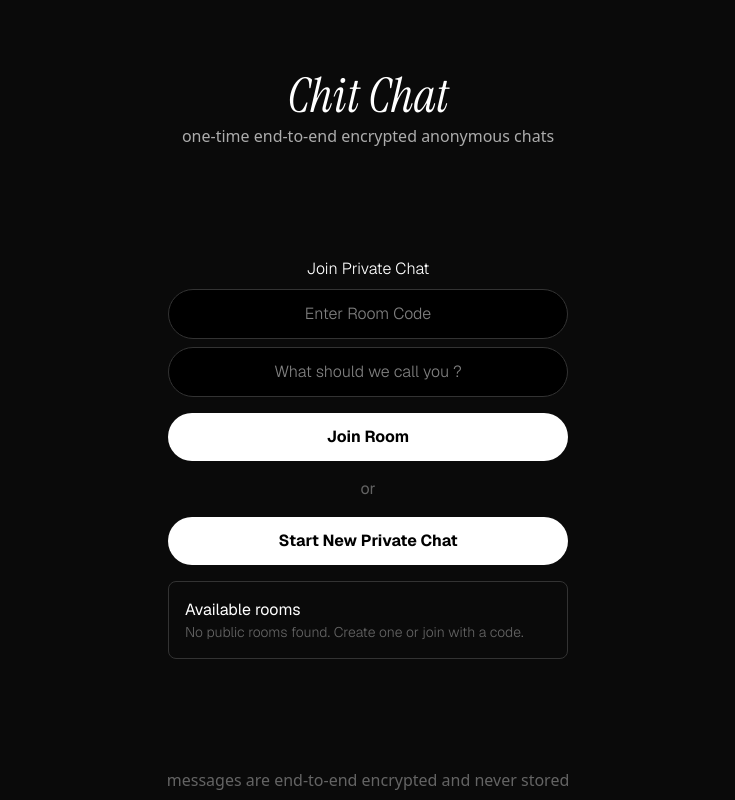
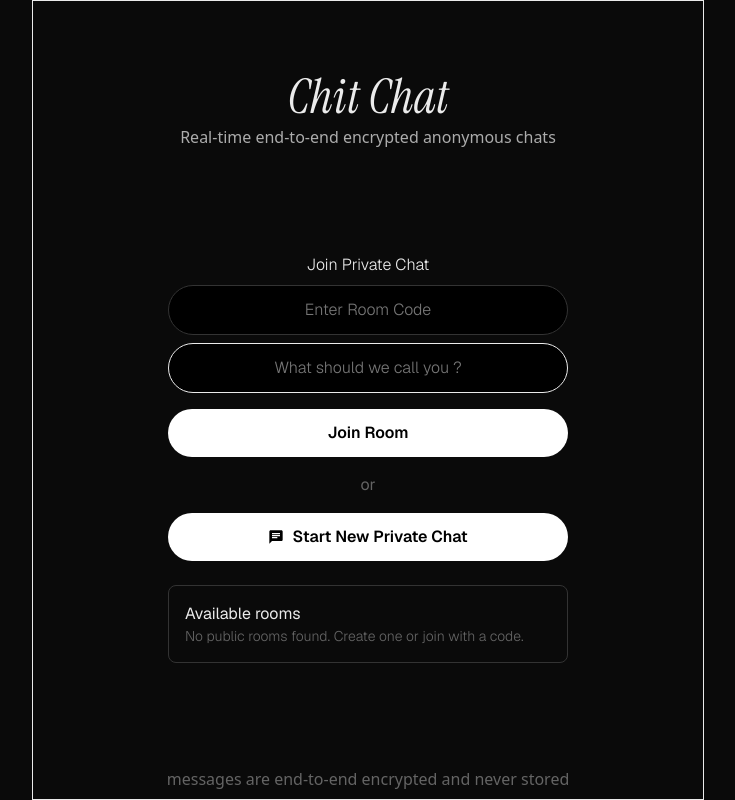
Before and after one commit to Yashx18/ChatApp, a React (Vite) app: page / in a window 1280 px wide. Shown: the whole page, without its empty margins (272-1007 px from the left). Built offline with nearby package versions, Linux system fonts and the light colour scheme; no server answers.

Commit message:
Working on the Chatting page

```diff
--- a/package.json
+++ b/package.json
@@ -13,6 +13,7 @@
     "@tailwindcss/vite": "^4.1.12",
     "react": "^19.1.1",
     "react-dom": "^19.1.1",
+    "react-icons": "^5.5.0",
     "react-router-dom": "^7.8.2",
     "tailwindcss": "^4.1.12"
   },
--- a/src/App.tsx
+++ b/src/App.tsx
@@ -2,6 +2,7 @@ import { useEffect, useRef, useState } from "react";
 import "./App.css";
 import Home from "./pages/Home";
 import { Route, Routes } from "react-router-dom";
+import Chat from "./pages/Chat";
 
 function App() {
   const API_URL = import.meta.env.VITE_API_URL;
@@ -78,6 +79,7 @@ function App() {
       <Routes>
         <Route path="/" element={<Home/>}></Route>
         <Route path="/home" element={<Home/>}></Route>
+        <Route path="/chat" element={<Chat/>}></Route>
       </Routes>
     </div>
   );
--- /dev/null
+++ b/src/pages/Chat.tsx
@@ -0,0 +1,30 @@
+import { FaPaperPlane } from "react-icons/fa";
+
+const Chat = () => {
+  console.log("Reached here");
+
+  return (
+    <div className="w-screen h-full flex items-center justify-center bg-[#0a0a0a] text-[#ebebeb]">
+      <div
+        className="bg-[#0e0e0e] w-full max-w-3xl h-full flex flex-col items-center
+	  justify-between px-6"
+      >
+        <div className="w-full py-4 flex items-center justify-between">
+          <span className="">Chit Chat</span>
+          <span className="">Chit Chat</span>
+          <span className="">Chit Chat</span>
+        </div>
+        <div className="w-full h-10/12 border border-[#ffffff52] rounded-t-xl flex items-center justify-center flex-col bg-[#0a0a0a] relative">
+          No messages yet. Start the Conversation!
+          <div className="w-full absolute bottom-0 flex px-2 py-2">
+            <input type="text" className="border border-white w-full rounded-lg" placeholder="Type a message .."/>
+            <span className="p-2 bg-purple-600 flex items-center justify-center rounded-full">
+              <FaPaperPlane className="size-6" />
+            </span>
+          </div>
+        </div>
+      </div>
+    </div>
+  );
+};
+export default Chat;
--- a/src/pages/Home.tsx
+++ b/src/pages/Home.tsx
@@ -1,4 +1,5 @@
 import { useRef, useState } from "react";
+import { MdChat } from "react-icons/md";
 
 const Home = () => {
   const inputRef = useRef(null);
@@ -46,13 +47,13 @@ const Home = () => {
   };
 
   return (
-    <div className="flex flex-col items-center justify-between w-full max-w-200 h-full text-white">
+    <div className="flex flex-col items-center justify-between h-full w-full max-w-2xl text-[#ebebeb] border">
       <div className="flex items-center flex-col justify-center mt-18">
         <h1 className="text-5xl font-medium font-instrument-serif italic mb-1">
           Chit Chat
         </h1>
         <span className="text-md font-light text-[#acacac]">
-          one-time end-to-end encrypted anonymous chats
+          Real-time end-to-end encrypted anonymous chats
         </span>
       </div>
       <div className="w-full max-w-100 flex flex-col items-center justify-center font-geist">
@@ -66,13 +67,13 @@ const Home = () => {
         <input
           type="text"
           ref={usernameRef}
-          className="bg-[#000000] border px-4 py-3 border-[#333333] rounded-full focus-within:border-[#e0e0e0] focus-within:outline-none w-full text-center placeholder:font-light"
+          className="bg-[#000000] border px-4 py-3 borpder-[#333333] rounded-full focus-within:border-[#e0e0e0] focus-within:outline-none w-full text-center placeholder:font-light"
           placeholder="What should we call you ?"
         />
 
         <button
           type="submit"
-          className="bg-white text-black w-full py-3 mt-4 rounded-full cursor-pointer hover:bg-[#e7e7e7] font-bold"
+          className="bg-white text-black w-full py-3 mt-4 rounded-full cursor-pointer hover:bg-[#e7e7e7] font-semibold"
           onClick={joinRoom}
         >
           Join Room
@@ -80,15 +81,15 @@ const Home = () => {
 
         <span className="my-4 text-[#646464]">or</span>
 
-        <div className="w-full">
         <button
           type="submit"
-            className="bg-white text-black w-full py-3 rounded-full cursor-pointer hover:bg-[#e7e7e7] font-bold"
+          className="bg-white text-black w-full py-3 rounded-full cursor-pointer hover:bg-[#e7e7e7] font-semibold flex items-center justify-center
+          mb-2"
           onClick={joinRoom}
         >
+          <MdChat className="mr-2" />
           Start New Private Chat
         </button>
-        </div>
         <div className="border border-[#333333] w-full mt-4 flex flex-col items-start justify-center p-4 rounded-lg">
           <p>Available rooms</p>
           <p className="text-sm font-light text-[#646464]">
```
Also changed, not shown: 1 other file (tests, documents, lock files or other folders). Lines whose indentation alone changed are shown as unchanged.
